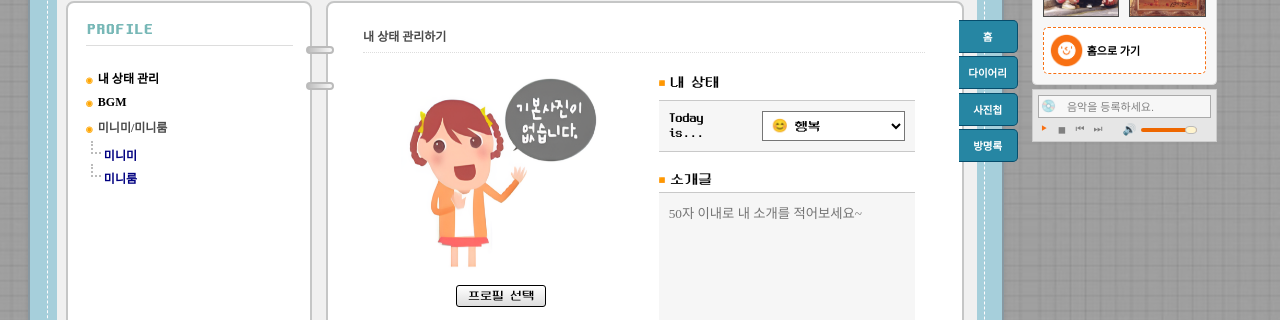
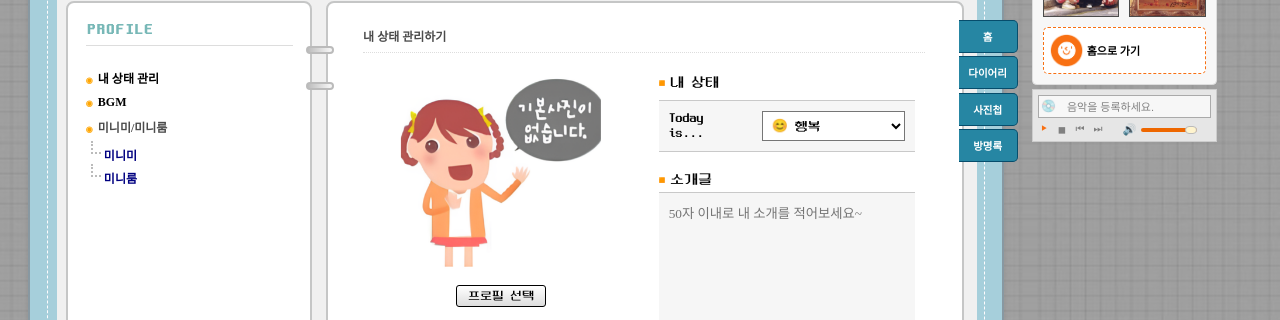
Before and after one commit to Team-COCOs/COCO_FrontEnd, a Next.js app: page /profile/1 in a window 1280 px wide. Shown: the part 139-459 px from the top of the page. Built offline with nearby package versions, Linux system fonts and the light colour scheme; no server answers; a web font is replaced by a local one.

Commit message:
fix: 프로필 설정 이미지 수정

```diff
--- a/src/components/MiniHomePage/MiniHomeProfile/MiniHomeProfileRight/MiniStatus/index.tsx
+++ b/src/components/MiniHomePage/MiniHomeProfile/MiniHomeProfileRight/MiniStatus/index.tsx
@@ -126,6 +126,7 @@ const MiniStatus = () => {
                   src={minihomepi_image || "/avatarImg/defaultProfile.png"}
                   alt="profile"
                   fill
+                  style={{ objectFit: "cover" }}
                   onLoad={() => setLoaded(true)}
                 />
               </div>
```
